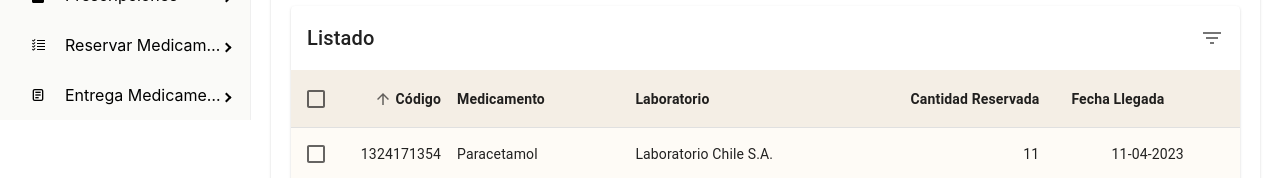
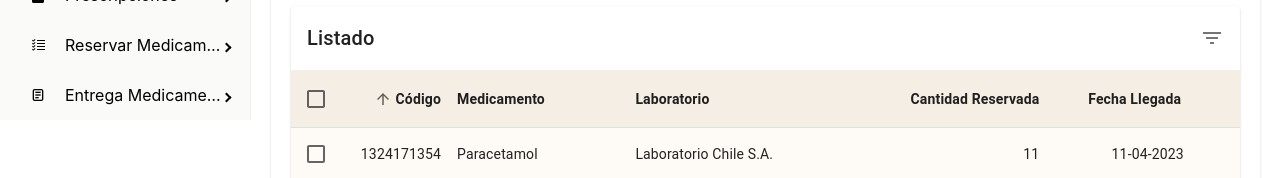
Before and after one commit to DSaa2000/CESFAM_App, a React (Create React App) app: page /ReservaMedicamentos/List in a window 1280 px wide. Shown: the part 180-358 px from the top of the page. Built offline with nearby package versions, Linux system fonts and the light colour scheme.

Commit message:
centrado en tabla

```diff
--- a/src/App.js
+++ b/src/App.js
@@ -19,7 +19,7 @@ function App() {
   const { collapseSidebar } = useProSidebar();
   return (
     <div style={{ display: 'flex', height: '100%'}}>
-      <Sidebar style={{color: 'black', backgroundColor: '#FEFBF6', height: '100%'}} breakPoint='sm'>
+      <Sidebar style={{color: 'black', backgroundColor: '#FEFBF6', height: '100%'}}>
         <Menu>
           <MenuItem onClick={() => collapseSidebar()} icon={<BsList/>}></MenuItem>
           <MenuItem component={<Link to="/Home" />} icon={<BsFillHouseFill/>}> Home</MenuItem>
--- a/src/Pages/ReservaMedicamentos/MedicamentosReservados.js
+++ b/src/Pages/ReservaMedicamentos/MedicamentosReservados.js
@@ -46,7 +46,7 @@ const headCells = [
   { id: 'name', numeric: false, disablePadding: false, label: 'Medicamento' },
   { id: 'lab', numeric: false, disablePadding: false, label: 'Laboratorio' },
   { id: 'reserva', numeric: true, disablePadding: false, label: 'Cantidad Reservada' },
-  { id: 'fecha', numeric: false, disablePadding: false, label: 'Fecha Llegada' },
+  { id: 'fecha', numeric: false, align: 'center', disablePadding: false, label: 'Fecha Llegada' },
 ];
 
 const rows = [
@@ -99,7 +99,7 @@ function EnhancedTableHead(props) {
           <Checkbox color="primary" indeterminate={numSelected > 0 && numSelected < rowCount} checked={rowCount > 0 && numSelected === rowCount} onChange={onSelectAllClick} inputProps={{ 'aria-label': 'Todos seleccionados' }} />
         </TableCell>
         {headCells.map((headCell) => (
-          <TableCell key={headCell.id} align={headCell.numeric ? 'right' : 'left'} padding={headCell.disablePadding ? 'none' : 'normal'} sortDirection={orderBy === headCell.id ? order : false} >
+          <TableCell key={headCell.id} align={headCell.numeric ? 'right' : (headCell.align ? headCell.align : 'left')} padding={headCell.disablePadding ? 'none' : 'normal'} sortDirection={orderBy === headCell.id ? order : false} >
             <TableSortLabel active={orderBy === headCell.id} direction={orderBy === headCell.id ? order : 'asc'} onClick={createSortHandler(headCell.id)}>
               <b>{headCell.label}</b>
               {orderBy === headCell.id ? (
```
